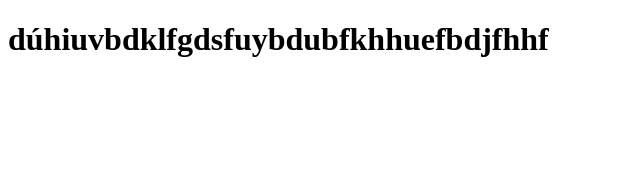
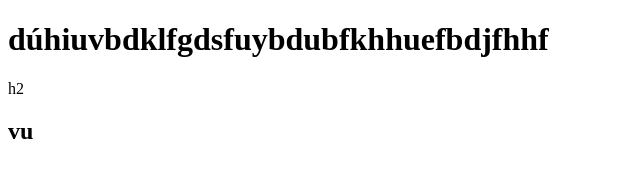
Before and after one commit to anhvu112233/anhvu1234, a plain HTML site: page index.html in a window 1280 px wide. Shown: the full height of the page, 0-640 px from the left. Drawn offline with Linux system fonts and the light colour scheme.

Commit message:
a pờ zú

```diff
--- a/index.html
+++ b/index.html
@@ -7,6 +7,8 @@
 </head>
 <body>
     <h1>dúhiuvbdklfgdsfuybdubfkhhuefbdjfhhf</h1>
+    h2
+    <h2>vu </h2>
 
 </body>
 </html>
```
